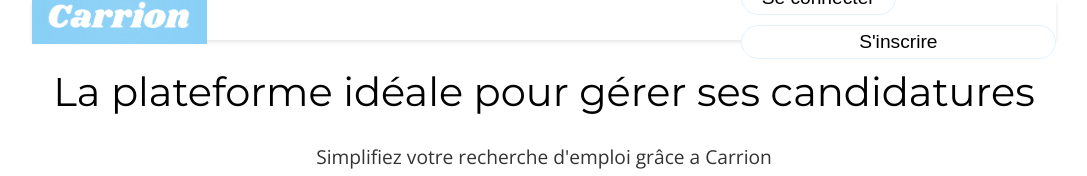
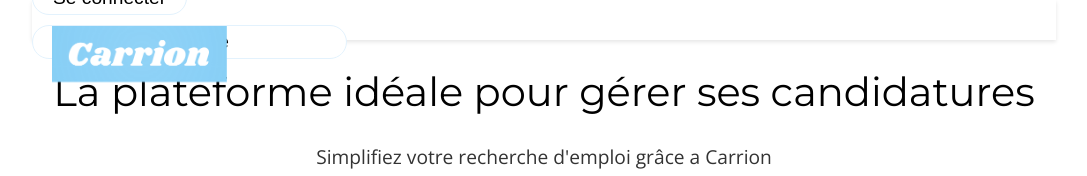
Before and after one commit to melk-hub/Carrion, a React (Create React App) app in the folder EIP/front_end/carrion/: page / in a window 1280 px wide. Shown: the top 176 px of the page, without its empty margins (96-1183 px from the left). Built offline with nearby package versions, Linux system fonts and the light colour scheme.

Commit message:
[ADD] LOGO position without the image and navigation

```diff
--- a/EIP/front_end/carrion/src/pages/Login.js
+++ b/EIP/front_end/carrion/src/pages/Login.js
@@ -54,6 +54,7 @@ function Login({ setIsAuthenticated }) {
   return (
     <GoogleOAuthProvider clientId="YOUR_GOOGLE_CLIENT_ID">
       <div className="login-page">
+      <div className="logo">LOGO</div>
         <h2>Connexion</h2>
         <form onSubmit={handleLogin}>
           <div>
--- a/EIP/front_end/carrion/src/pages/Register.js
+++ b/EIP/front_end/carrion/src/pages/Register.js
@@ -48,6 +48,7 @@ function Register({ setIsAuthenticated }) {
 
   return (
     <div className="register-page">
+      <div className="logo">LOGO</div>
       <h2 className="register-title">S'enregistrer</h2>
       <div className="register-form">
         <div>
--- a/EIP/front_end/carrion/src/styles/LoginPage.css
+++ b/EIP/front_end/carrion/src/styles/LoginPage.css
@@ -98,3 +98,11 @@ form p {
   width: 20px;
   margin-right: 10px;
 }
+
+.logo {
+  position: absolute;
+  top: 5px;
+  left: 20px;
+  width: 100px;
+  height: 100px;
+}
--- a/EIP/front_end/carrion/src/styles/Register.css
+++ b/EIP/front_end/carrion/src/styles/Register.css
@@ -57,3 +57,11 @@
   background-color: #42a5f5;
   color: white;
 }
+
+.logo {
+  position: absolute;
+  top: 5px;
+  left: 20px;
+  width: 100px;
+  height: 100px;
+}
```
